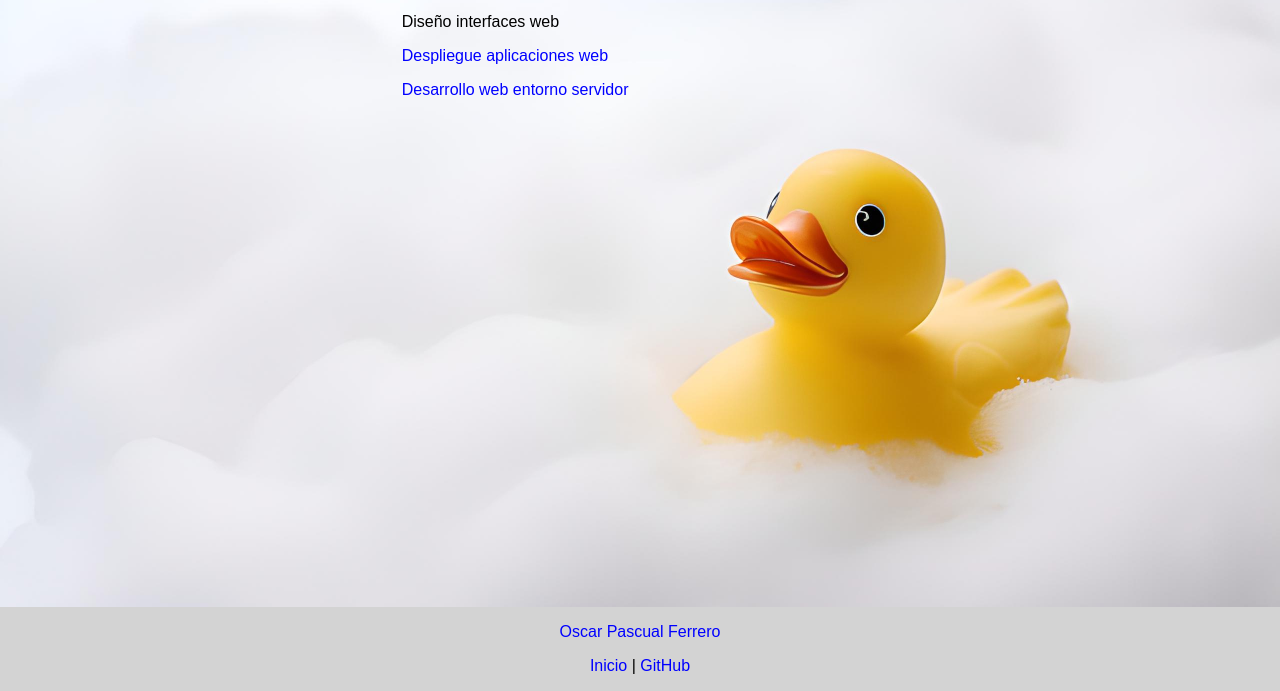
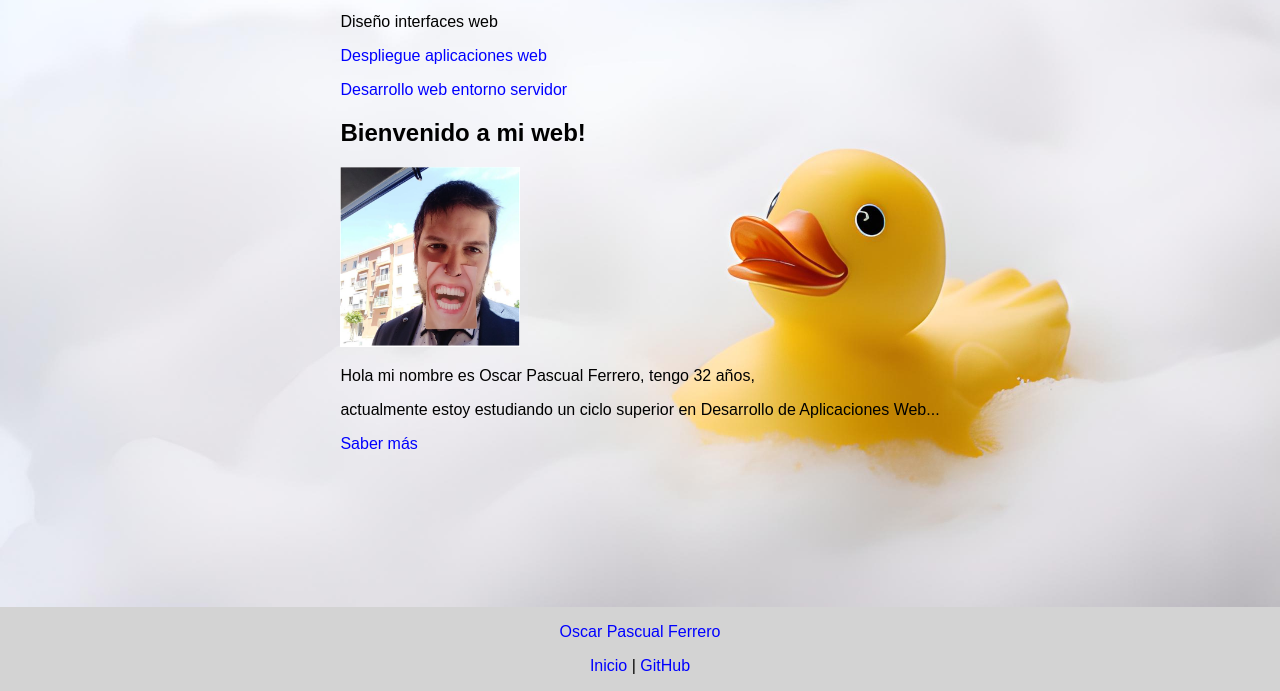
Before and after one commit to Discreppo/212ProyectoDAW, a plain HTML site: page index.html in a window 1280 px wide. Shown: the part 109-800 px from the top of the page. Drawn offline with Linux system fonts and the light colour scheme.

Commit message:
añadido descripcion personal

```diff
--- a/index.html
+++ b/index.html
@@ -22,6 +22,19 @@
 
 
             <p><a href="212DWESProyectoDWES/indexProyectoDWES.php">Desarrollo web entorno servidor</a></p>
+
+
+            <div>
+                <h2>Bienvenido a mi web!</h2>
+                <p><img src="webroot/image/photo1.jpg" alt="ImagenPersonal" width="180"></p>
+                <p>Hola mi nombre es Oscar Pascual Ferrero, tengo 32 años,</p>
+                <p>actualmente estoy estudiando un ciclo superior en Desarrollo de Aplicaciones Web...</p>
+                <p>
+                    <a href="https://www.linkedin.com/in/oscar-pascual-ferrero-07a3bb279/" target="_blank" role="button">Saber más</a>
+                </p>
+            </div>
+
+
         </main>
         <footer>
             <p><a href="index.html">Oscar Pascual Ferrero</a> </p>
```
Also changed, not shown: webroot/image/photo1.jpg (added), 1 other file.
